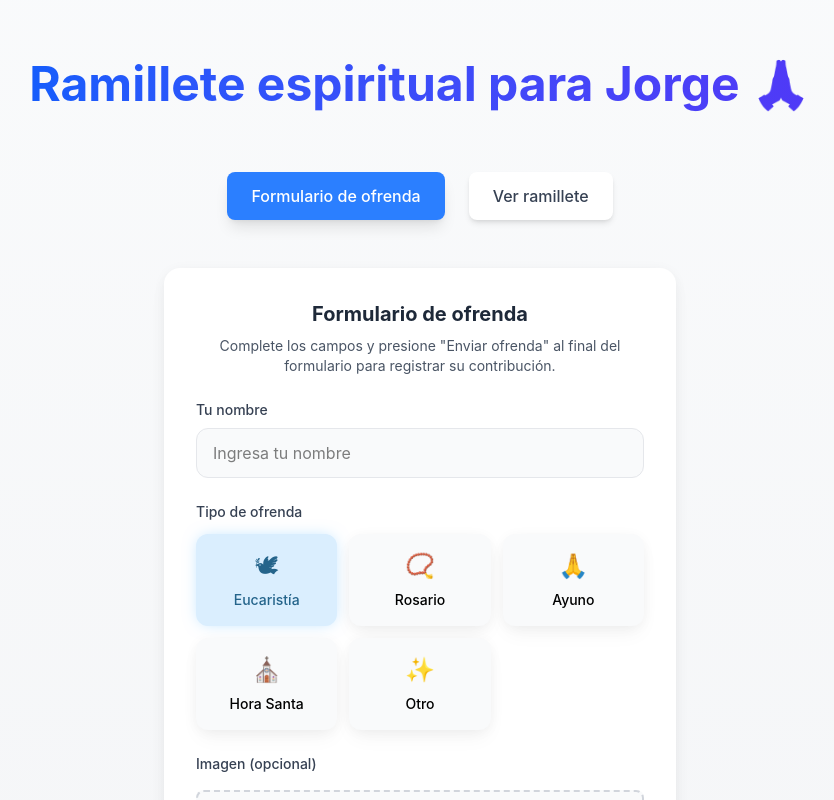
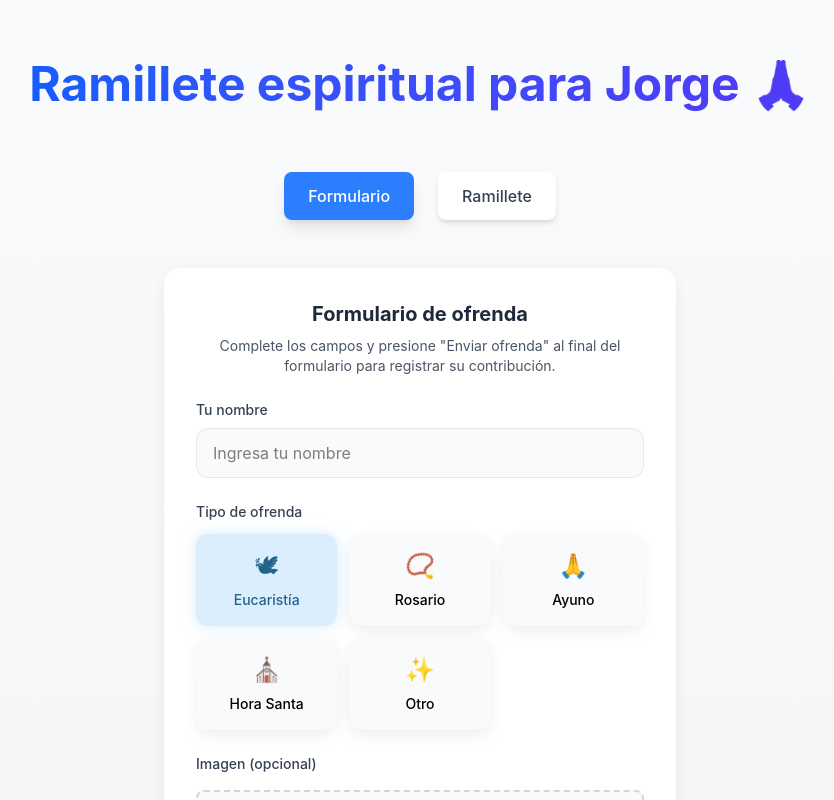
Before and after one commit to zejiran/spiritual-bouquet-tracker, a React (Vite) app in the folder frontend/: page / in a window 1280 px wide. Shown: the top 800 px of the page, without its empty margins (220-1054 px from the left). Built offline with nearby package versions, Linux system fonts and the light colour scheme; no server answers.

Commit message:
Simplify navigation buttons text

```diff
--- a/frontend/src/App.tsx
+++ b/frontend/src/App.tsx
@@ -48,8 +48,8 @@ const App: React.FC = () => {
             </motion.h1>
 
             <nav className="mb-12 flex justify-center gap-6">
-              <NavLink to="/">Formulario de ofrenda</NavLink>
-              <NavLink to="/view">Ver ramillete</NavLink>
+              <NavLink to="/">Formulario</NavLink>
+              <NavLink to="/view">Ramillete</NavLink>
             </nav>
 
             <div className="container mx-auto px-4 animate-fade-in">
```
